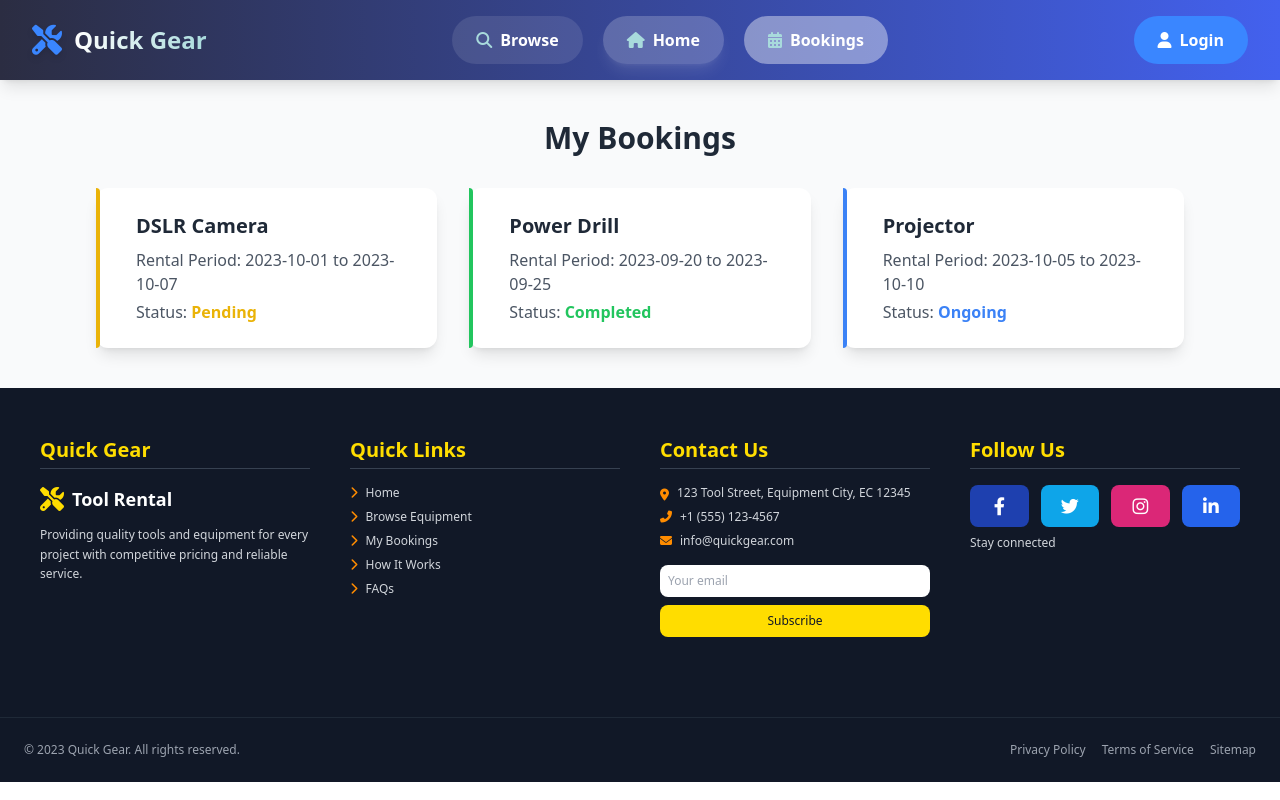
After one commit to igmansvi/Quick-Gear, a PHP site: page /bookings.php in a window 1280 px wide. The commit adds this page. Run offline with PHP 8.4, Linux system fonts and the light colour scheme; some libraries are stand-ins or nearby versions.

Commit message:
updated check bookings

```diff
--- /dev/null
+++ b/bookings.php
@@ -0,0 +1,40 @@
+<?php include './components/header.php'; ?>
+
+<main class="container mx-auto py-10 bg-gray-50 px-24">
+    <h2 class="text-3xl font-bold text-gray-800 mb-8 text-center">My Bookings</h2>
+    <!-- Changed container to responsive grid layout -->
+    <div class="grid grid-cols-1 sm:grid-cols-2 lg:grid-cols-3 gap-8">
+        <!-- Booking Card 1 -->
+        <div class="relative bg-white p-6 rounded-xl shadow-lg transition transform hover:scale-105 hover:shadow-2xl">
+            <!-- Accent border based on status -->
+            <div class="absolute inset-y-0 left-0 w-1 rounded-r-xl bg-yellow-500"></div>
+            <div class="ml-4">
+                <h3 class="text-xl font-bold text-gray-800 mb-2">DSLR Camera</h3>
+                <p class="text-gray-600 mb-1">Rental Period: 2023-10-01 to 2023-10-07</p>
+                <p class="text-gray-600">Status: <span class="font-semibold text-yellow-500">Pending</span></p>
+            </div>
+        </div>
+
+        <!-- Booking Card 2 -->
+        <div class="relative bg-white p-6 rounded-xl shadow-lg transition transform hover:scale-105 hover:shadow-2xl">
+            <div class="absolute inset-y-0 left-0 w-1 rounded-r-xl bg-green-500"></div>
+            <div class="ml-4">
+                <h3 class="text-xl font-bold text-gray-800 mb-2">Power Drill</h3>
+                <p class="text-gray-600 mb-1">Rental Period: 2023-09-20 to 2023-09-25</p>
+                <p class="text-gray-600">Status: <span class="font-semibold text-green-500">Completed</span></p>
+            </div>
+        </div>
+
+        <!-- Booking Card 3 -->
+        <div class="relative bg-white p-6 rounded-xl shadow-lg transition transform hover:scale-105 hover:shadow-2xl">
+            <div class="absolute inset-y-0 left-0 w-1 rounded-r-xl bg-blue-500"></div>
+            <div class="ml-4">
+                <h3 class="text-xl font-bold text-gray-800 mb-2">Projector</h3>
+                <p class="text-gray-600 mb-1">Rental Period: 2023-10-05 to 2023-10-10</p>
+                <p class="text-gray-600">Status: <span class="font-semibold text-blue-500">Ongoing</span></p>
+            </div>
+        </div>
+    </div>
+</main>
+
+<?php include './components/footer.php'; ?>
--- a/components/footer.php
+++ b/components/footer.php
@@ -54,7 +54,8 @@
                             </a>
                         </li>
                         <li>
-                            <a href="#" class="text-gray-300 hover:text-accent transition-all flex items-center group">
+                            <a href="bookings.php"
+                                class="text-gray-300 hover:text-accent transition-all flex items-center group">
                                 <i
                                     class="fas fa-chevron-right text-primary mr-2 text-xs group-hover:translate-x-1 transition-transform"></i>
                                 My Bookings
```
